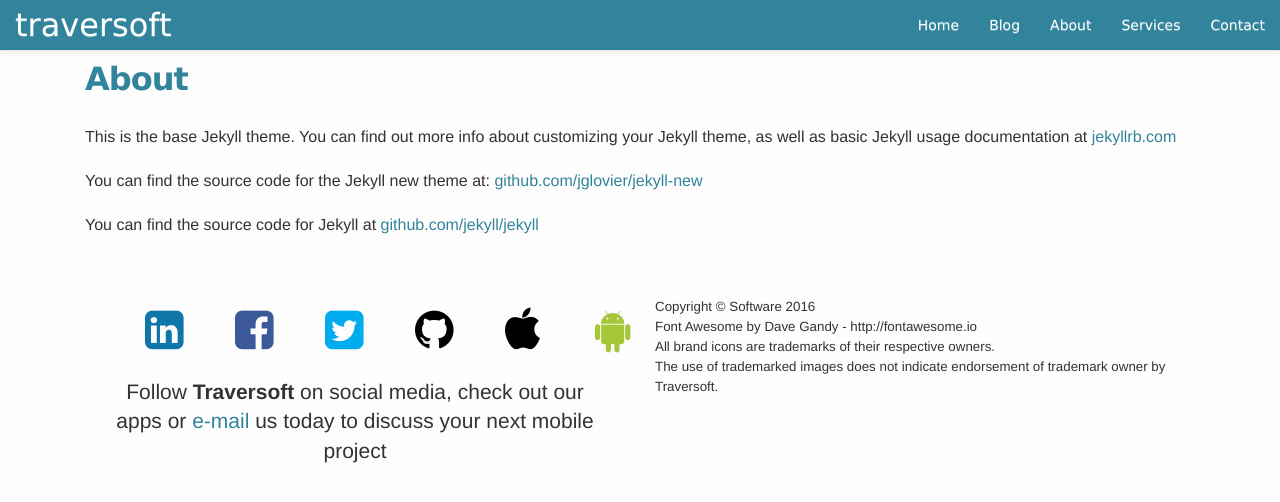
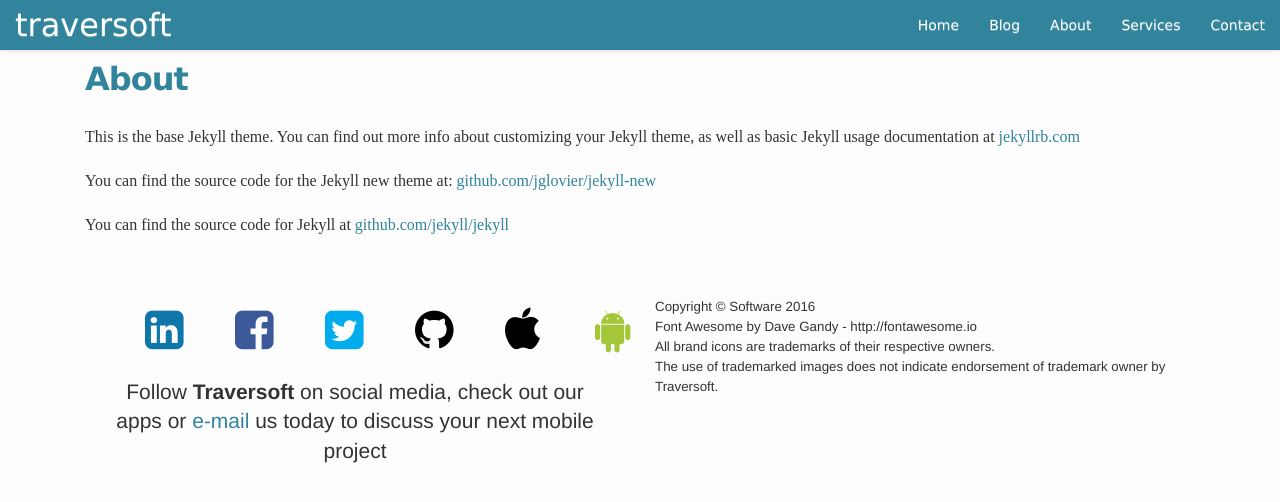
Before and after one commit to miketraverso/miketraverso.github.io, a Jekyll site: the page built from about.md, in a window 1280 px wide. Shown: the top 502 px of the page. Built offline with Jekyll 4.4.1, drawn with Linux system fonts in a browser that asks for light colours; nearby versions of some CDN libraries; some web fonts are replaced.

Commit message:
Updated blog post articles to use a more readable font.

```diff
--- a/_includes/head.html
+++ b/_includes/head.html
@@ -2,18 +2,18 @@
     <meta charset="utf-8">
     <meta http-equiv="X-UA-Compatible" content="IE=edge">
     <title>{% if page.title %}{{ page.title }}{% else %}{{ site.title }}{% endif %}</title>
-	<meta name="author" content="Traversoft Software Inc" />
+    <meta name="author" content="Traversoft Software Inc" />
     <meta name="viewport" content="width=device-width, initial-scale=1.0, maximum-scale=1.0, user-scalable=no">
     <meta name="description" content="{% if page.description %} {{ page.description}} {% else %} {{ site.description}} {% endif %}">
-	<meta name="robots" content="index">
-	<link rel="icon"  type="image/ico" href="../images/favicon-2.ico">
-	<title>Traversoft</title>
+    <meta name="robots" content="index">
+    <link rel="icon"  type="image/ico" href="../images/favicon-2.ico">
+    <title>Traversoft</title>
 
 <!-- 	    <title>{% if page.title %}{{ page.title }}{% else %}{{ site.title }}{% endif %}</title> -->
     <link rel="canonical" href="{{ page.url | replace:'index.html','' | prepend: site.baseurl | prepend: site.url }}">
-	<link href="//netdna.bootstrapcdn.com/bootstrap/3.1.1/css/bootstrap.min.css" rel="stylesheet">
-	<link rel="stylesheet" href="//netdna.bootstrapcdn.com/bootstrap/3.1.1/css/bootstrap-theme.min.css">
-
+    <link href="//netdna.bootstrapcdn.com/bootstrap/3.1.1/css/bootstrap.min.css" rel="stylesheet">
+    <link href="//netdna.bootstrapcdn.com/bootstrap/3.1.1/css/bootstrap-theme.min.css" rel="stylesheet">
+    <link href='//fonts.googleapis.com/css?family=Droid+Serif:400,700' rel='stylesheet' type='text/css'>
     <!-- Custom CSS -->
     <link rel="stylesheet" href="{{ "/css/main.css" | prepend: site.baseurl }}">
     <link rel="stylesheet" href="{{ "/css/blog-styles.css" | prepend: site.baseurl }}">
--- a/css/blog-styles.css
+++ b/css/blog-styles.css
@@ -31,8 +31,17 @@
 .post-link {
 	font-family: "Verdana";
 	font face="verdana";
-    letter-spacing: 0em;
-    color: #31849b;
+  letter-spacing: 0em;
+  color: #31849b;
+}
+
+.post-content {
+  font-family: 'Droid Serif', serif;
+}
+
+.post-content > h2 {
+  font-family: 'Droid Serif', serif;
+  font-weight: bold;
 }
 
 .custom-tag,
```
